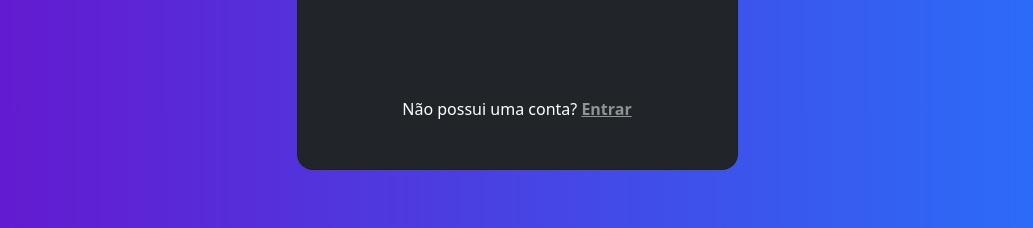
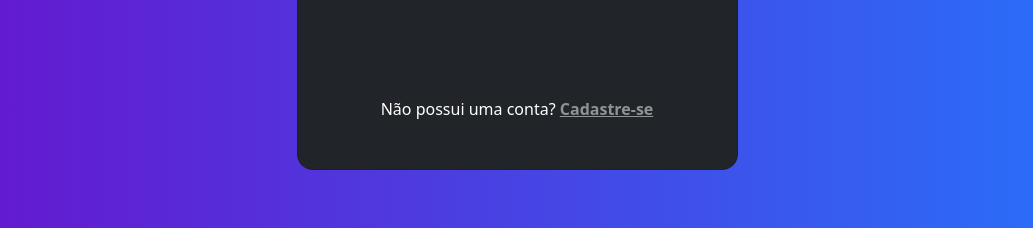
Before and after one commit to Davi-Ga/AplicativoWEB, a Django app: page /conectar/ in a window 1280 px wide. Shown: the part 652-880 px from the top of the page, without its empty margins (123-1156 px from the left). Run offline with Django 4.2, Linux system fonts and the light colour scheme; some libraries are stand-ins or nearby versions.

Commit message:
texto cadastre-se alterado

```diff
--- a/app/banco/templates/usuario/login.html
+++ b/app/banco/templates/usuario/login.html
@@ -49,7 +49,7 @@
               </div>
 
               <div>
-                <p class="mb-0">Não possui uma conta? <a href="{% url 'paginaCadastro' %}" class="text-white-50 fw-bold">Entrar</a>
+                <p class="mb-0">Não possui uma conta? <a href="{% url 'paginaCadastro' %}" class="text-white-50 fw-bold">Cadastre-se</a>
                 </p>
               </div>
 
```
